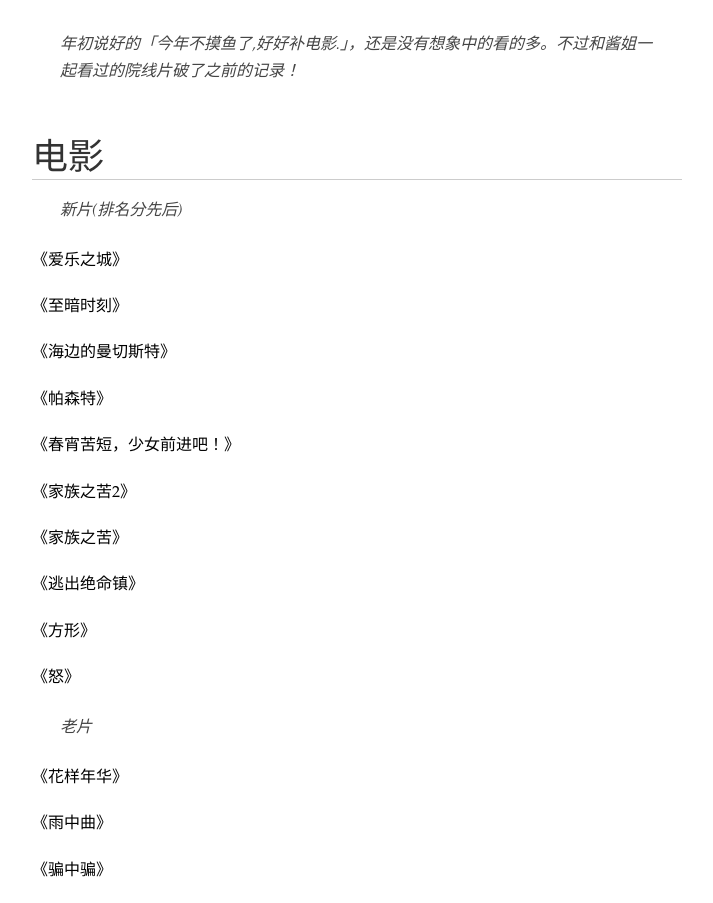
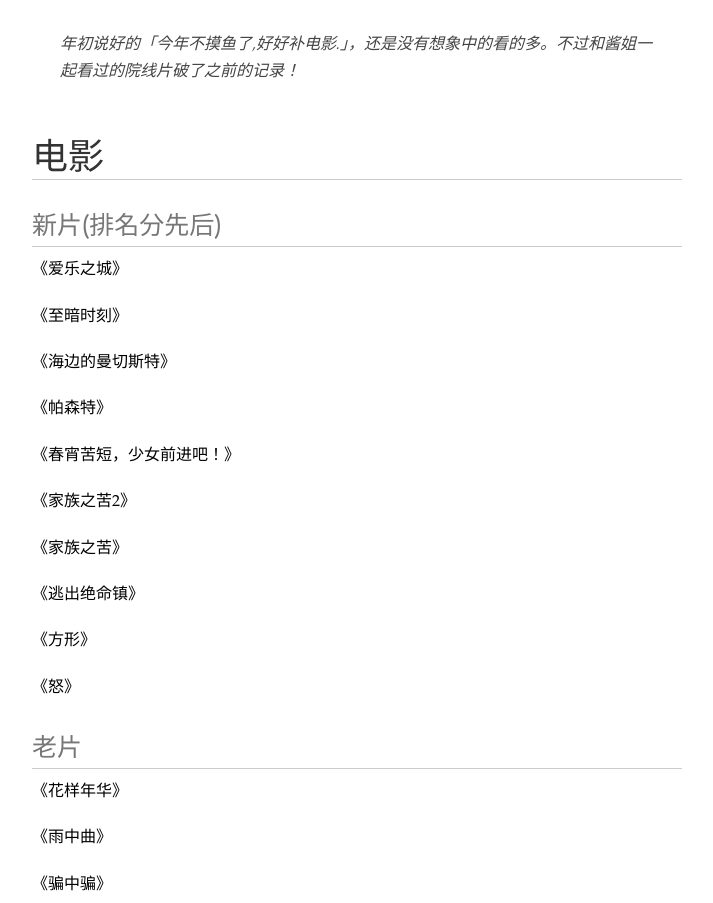
Before and after one commit to aioplkj/aioplkj.github.com, a Jekyll site: the page built from _posts/2018-1-2-2017movies.md, in a window 1280 px wide. Shown: the part 1430-2333 px from the top of the page, without its empty margins (78-791 px from the left). Built offline with Jekyll 4.4.1, drawn with Linux system fonts in a browser that asks for light colours; nearby versions of some CDN libraries; Markdown is read by kramdown in place of the engine named in the settings; comment, search, counter and statistics services are not loaded; grey boxes are pictures that could not be loaded.

```diff
--- a/_posts/2018-1-2-2017movies.md
+++ b/_posts/2018-1-2-2017movies.md
@@ -19,7 +19,7 @@ permalink: /2018/1/2/2017movies
 
 #电影
 
->新片(排名分先后)
+###新片(排名分先后)
 
 《爱乐之城》
 
@@ -41,7 +41,7 @@ permalink: /2018/1/2/2017movies
 
 《怒》
 
->老片
+###老片
 
 《花样年华》
 
```
